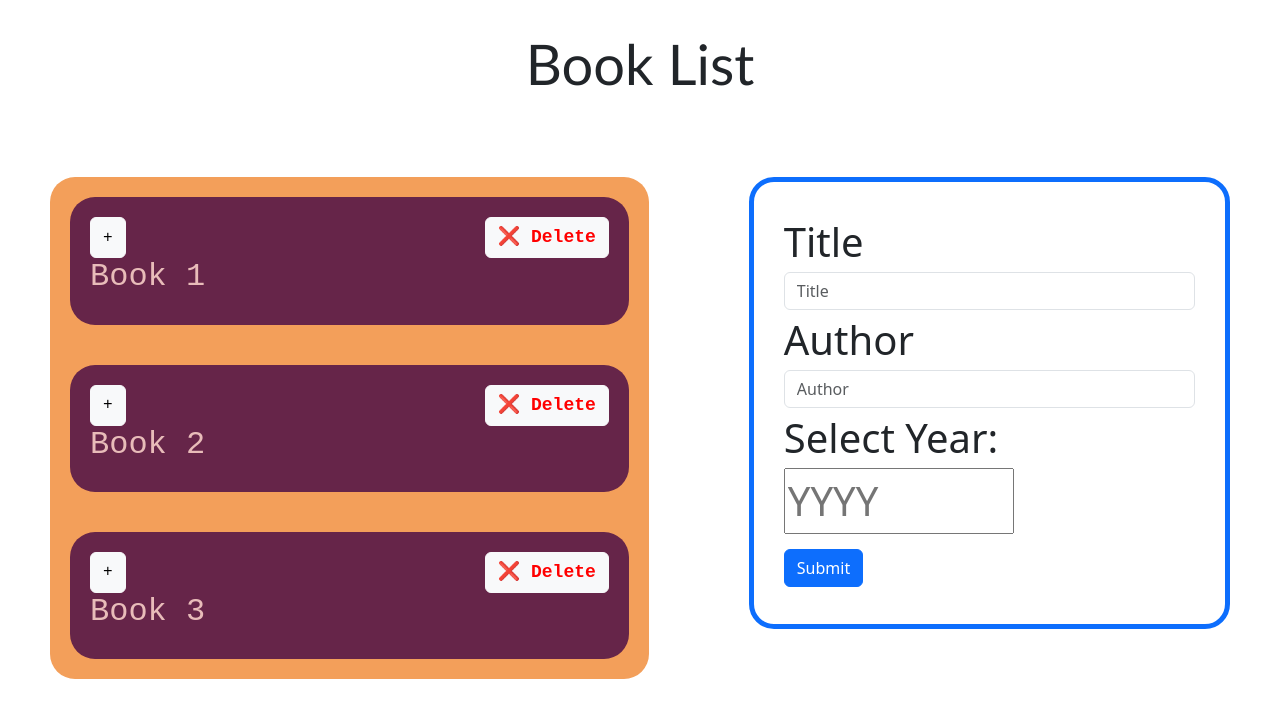
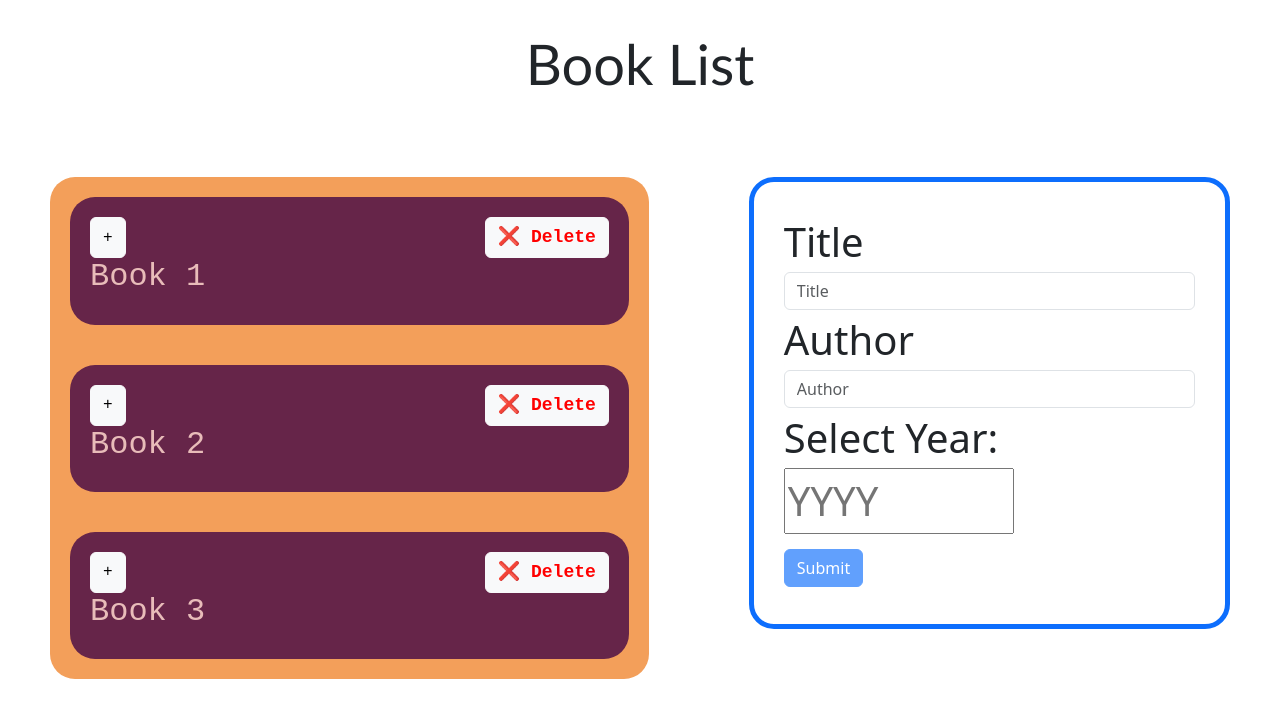
Before and after one commit to pesto-students/p13-manish-kumar-Anjani-22, a React (Create React App) app in the folder React/1st/: page / in a window 1280 px wide. Shown: the top 718 px of the page. Built offline with nearby package versions, Linux system fonts and the light colour scheme.

Commit message:
book fav icon

```diff
--- a/React/1st/public/index.html
+++ b/React/1st/public/index.html
@@ -24,7 +24,7 @@
       work correctly both with client-side routing and a non-root public URL.
       Learn how to configure a non-root public URL by running `npm run build`.
     -->
-    <title>React App</title>
+    <title>Book Colllection</title>
   </head>
   <body>
     <noscript>You need to enable JavaScript to run this app.</noscript>
--- a/React/1st/src/BookForm.jsx
+++ b/React/1st/src/BookForm.jsx
@@ -53,7 +53,11 @@ export default function BookForm({ addBook }) {
             max="2100" // Set the maximum allowed year
           />
         </div>
-        <button type="submit" className="btn btn-primary">
+        <button
+          type="submit"
+          className="btn btn-primary"
+          disabled={!title.length || !author.length}
+        >
           Submit
         </button>
       </form>
```
Also changed, not shown: 1 other file (tests, documents, lock files or other folders).
